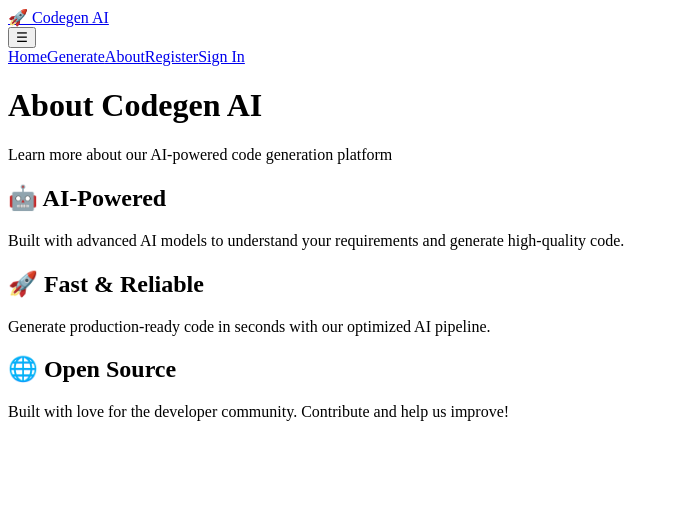
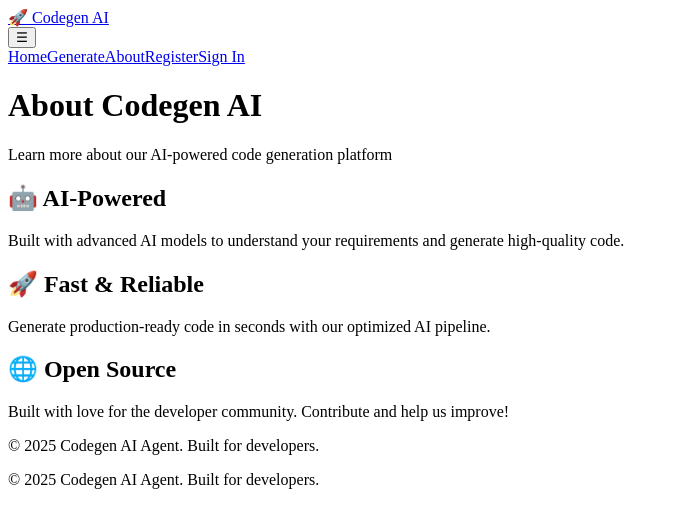
Before and after one commit to tanvir-rifat007/codegen-ai, a React (Vite) app: page /about in a window 1280 px wide. Shown: the top 528 px of the page, without its empty margins (0-675 px from the left). Built offline with nearby package versions, Linux system fonts and the light colour scheme; no server answers.

Commit message:
Chore: adding footer to the layout

```diff
--- a/src/About.jsx
+++ b/src/About.jsx
@@ -1,3 +1,4 @@
+import Footer from "./Footer";
 
 // About Component
 export default function About() {
@@ -24,6 +25,7 @@ export default function About() {
                     <p>Built with love for the developer community. Contribute and help us improve!</p>
                 </div>
             </section>
+            <Footer />
         </div>
     );
 };
--- /dev/null
+++ b/src/Footer.jsx
@@ -0,0 +1,10 @@
+
+const Footer = () => {
+    return (
+        <footer className="footer" >
+            <p>© {new Date().getFullYear()} Codegen AI Agent. Built for developers.</p>
+        </footer >
+    )
+}
+
+export default Footer
--- a/src/Home.jsx
+++ b/src/Home.jsx
@@ -58,10 +58,6 @@ const Home = () => {
                 </div>
             </section>
 
-            {/* Footer */}
-            <footer className="footer">
-                <p>© {new Date().getFullYear()} Codegen AI Agent. Built for developers.</p>
-            </footer>
         </div>
     );
 };
--- a/src/Layout.jsx
+++ b/src/Layout.jsx
@@ -1,6 +1,7 @@
 import { Link, Outlet, useLocation, useNavigate } from "@tanstack/react-router";
 import { useState, useEffect } from "react";
 import { useCart } from "./Contexts";
+import Footer from "./Footer";
 
 export default function Layout() {
     const { user, isLoading, logoutUser } = useCart()
@@ -185,6 +186,7 @@ export default function Layout() {
             <main className="main-content">
                 <Outlet />
             </main>
+            <Footer />
         </div>
     );
 }
--- a/src/NotFound.jsx
+++ b/src/NotFound.jsx
@@ -1,3 +1,5 @@
+import Footer from "./Footer";
+
 export default function NotFoundRoute() {
     return (
         <div className="home">
@@ -11,6 +13,7 @@ export default function NotFoundRoute() {
                     Go Home
                 </button>
             </header>
+            <Footer />
         </div>
     )
 }
--- a/src/SignIn.jsx
+++ b/src/SignIn.jsx
@@ -130,6 +130,7 @@ const SignIn = () => {
     };
 
     return (
+        <>
             <div className="user-register">
 
                 <title>🚀 Codegen AI Agent | SignIn</title>
@@ -234,7 +235,9 @@ const SignIn = () => {
                         </div>
                     </div>
                 </form>
+
             </div>
+        </>
     );
 };
 
```
Also changed, not shown: App.js (+6 -5 lines). Lines whose indentation alone changed are shown as unchanged.
